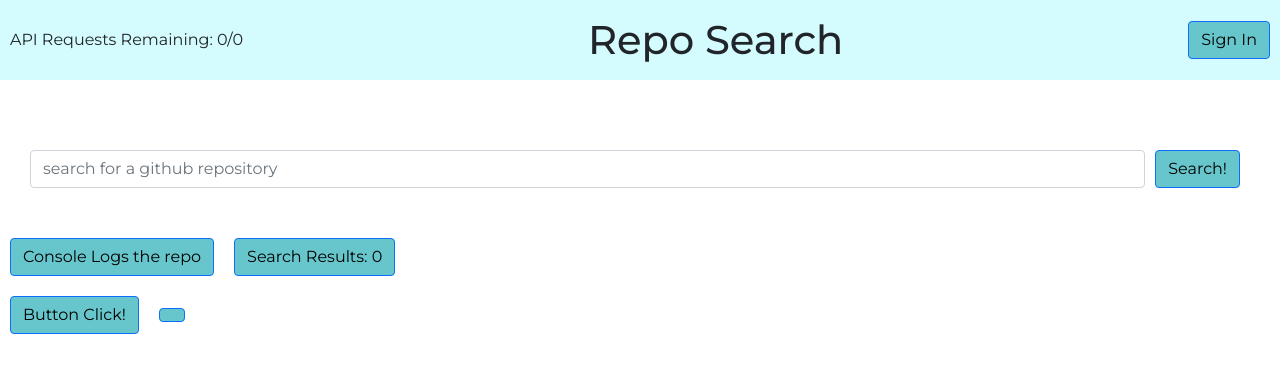
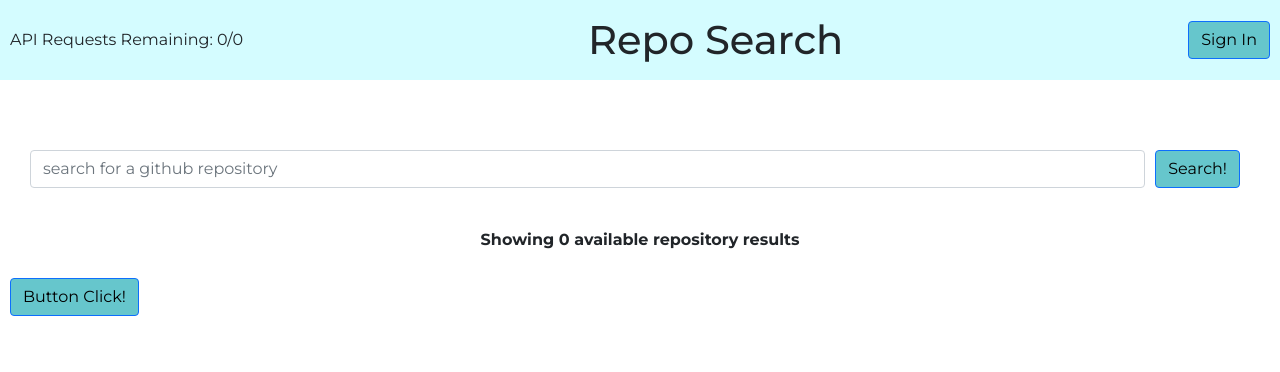
Before and after one commit to hashtagobi1/git-search, a React (Create React App) app: page / in a window 1280 px wide. Shown: the top 372 px of the page. Built offline with nearby package versions, Linux system fonts and the light colour scheme.

Commit message:
search function works! keep refactoring :wrench:

```diff
--- a/src/App.tsx
+++ b/src/App.tsx
@@ -68,7 +68,6 @@ function App() {
       />
       <SearchArea />
       <MyButton onClick={buttonClick}>Button Click!</MyButton>
-      <MyButton>{}</MyButton>
       {/* <Profile /> */}
     </div>
   );
--- a/src/components/Buttons/LoggedComp.tsx
+++ b/src/components/Buttons/LoggedComp.tsx
@@ -1,14 +1,7 @@
-import React, { useEffect } from "react";
 import { useAuth0 } from "@auth0/auth0-react";
 import { MyButton } from "../HeaderBar/HeaderBar.styles";
 
-type LoggedProps = {
-  // callback: () => Promise<void>
-  isLogged: boolean;
-  callback: () => void;
-};
-
-const LoggedComp = ({ isLogged, callback }: LoggedProps) => {
+const LoggedComp = () => {
   const {
     loginWithPopup,
     isAuthenticated,
@@ -19,14 +12,11 @@ const LoggedComp = ({ isLogged, callback }: LoggedProps) => {
   } = useAuth0();
 
   if (isLoading)
-    return (
-      // add framer motion shit
-      <MyButton background="background">Signing in...</MyButton>
-    );
+    return <MyButton background="background">Signing in...</MyButton>;
 
   return (
     <>
-      {!isAuthenticated && !isLogged ? (
+      {!isAuthenticated ? (
         <MyButton
           onClick={() => {
             loginWithPopup();
@@ -40,13 +30,12 @@ const LoggedComp = ({ isLogged, callback }: LoggedProps) => {
         isAuthenticated && (
           // isLogged &&
           <>
-
-
-            {user && (<>
-            <p>Welcome {user.nickname}</p>
-            <img alt="profile-pic" src={user.picture} height="50" />
-
-            </>)}
+            {user && (
+              <>
+                <p>Welcome {user.nickname}</p>
+                <img alt="profile-pic" src={user.picture} height="50" />
+              </>
+            )}
             <MyButton
               onClick={() => {
                 logout();
@@ -55,8 +44,6 @@ const LoggedComp = ({ isLogged, callback }: LoggedProps) => {
             >
               Log out
             </MyButton>
-
-
           </>
         )
       )}
--- a/src/components/FormFields/Input.tsx
+++ b/src/components/FormFields/Input.tsx
@@ -1,32 +1,36 @@
-import React, { useState, useRef } from "react";
-import { ButtonStyles } from "../Buttons/Button.styles";
+import React, {useEffect} from "react";
 import { SearchBoxForm, SubmitButton } from "./Input.styles";
 
+// State Management
+import { useSelector, useDispatch } from "react-redux";
+import { bindActionCreators } from "redux";
+import { actionCreators, State } from "../../state";
+
 const Input = () => {
-  const [input, setInput] = useState<string>("");
-  const inputRef = useRef<any>("");
+
+  const dispatch = useDispatch();
+  const { setInput,fetchRepos } = bindActionCreators(actionCreators, dispatch);
+  const text = useSelector((state: State) => state.inputReducer.input);
 
   const handleChange = (e: React.ChangeEvent<HTMLInputElement>) => {
-    // setInput(inputRef.current.value)
-    setInput(e.target.value);
-    // console.log(input);
+
+    setInput(e.target.value)
+
   };
 
   const handleSubmit = (e: React.ChangeEvent<HTMLButtonElement>) => {
     e.preventDefault();
+    // alert(text);
+    fetchRepos(text)
 
-    alert(input);
+    // fetchRepos(text)
   };
-
   return (
     <SearchBoxForm>
-      {/* <SearchBoxForm.Label>sta!</SearchBoxForm.Label> */}
       <SearchBoxForm.Control
-        ref={inputRef}
         placeholder="search for a github repository"
         onChange={handleChange}
       />
-      {/* <input onChange={handleChange}/>  */}
       <SubmitButton type="submit" onClick={handleSubmit}>
         Search!
       </SubmitButton>
--- a/src/components/HeaderBar/HeaderBar.tsx
+++ b/src/components/HeaderBar/HeaderBar.tsx
@@ -1,48 +1,25 @@
-import { useState } from "react";
 import LoggedComp from "../Buttons/LoggedComp";
+
 // Styles
-// import Login from "../Buttons/LoggedComp";
-// import Logout from "../Buttons/Logout";
-import Logout from "../Buttons/LoggedComp";
 import { HeaderWrapper, HeadingOne, HeadingThree } from "./HeaderBar.styles";
 
 // Props
 type HeaderBarProps = {
   requestsRemaining: number;
   rateLimitTotal: number;
-  // isLogged: boolean;
-  // callback: () => void;
 };
 
 // ! we need to display new
 // !limits based on akant
 
 const HeaderBar = ({ requestsRemaining, rateLimitTotal }: HeaderBarProps) => {
-  const [isLogged, setIsLogged] = useState<boolean>(false);
-
-  // Functions:
-  const toggleLogged = () => {
-    setIsLogged(!isLogged);
-  };
-
   return (
     <HeaderWrapper>
       <HeadingThree>
         API Requests Remaining: {requestsRemaining}/{rateLimitTotal}
       </HeadingThree>
       <HeadingOne>Repo Search </HeadingOne>
-      <LoggedComp isLogged={isLogged} callback={toggleLogged} />
-
-      {/* { isLogged ?
-     <Login isLogged={isLogged} callback={toggleLogged} />
-     :
-     <Logout isLogged={isLogged} callback={toggleLogged} />
-
-
-     } */}
-      {/* {!isLogged ? <Login callback={callback}/> : <Logout />} */}
-
-      {/* {(isLogged && <Logout   onClick={callback} />) || (!isLogged && <Login />)} */}
+      <LoggedComp />
     </HeaderWrapper>
   );
 };
--- a/src/components/SearchArea/SearchArea.styles.ts
+++ b/src/components/SearchArea/SearchArea.styles.ts
@@ -1,6 +1,9 @@
 import styled from "styled-components";
 
+export const SearchWrapper = styled.div``;
 
-export const SearchWrapper = styled.div`
-
-`
+export const Paragraph = styled.p`
+  font-weight: bold;
+  text-align: center;
+  background-color: hsl(0, 0, 0.93);
+`;
--- a/src/components/SearchArea/SearchArea.tsx
+++ b/src/components/SearchArea/SearchArea.tsx
@@ -1,47 +1,61 @@
-import React, { useState } from "react";
 import Input from "../FormFields/Input";
-import { SearchWrapper } from "./SearchArea.styles";
-import { MyButton } from "../HeaderBar/HeaderBar.styles";
+import { SearchWrapper , Paragraph} from "./SearchArea.styles";
 
 // State Management
 import { useSelector, useDispatch } from "react-redux";
 import { bindActionCreators } from "redux";
 import { actionCreators, State } from "../../state";
-import { SearchResponseData } from "../../API/API";
-import { scryRenderedDOMComponentsWithClass } from "react-dom/test-utils";
 
 const SearchArea = () => {
   const dispatch = useDispatch();
+
   // !selector gets access to state
 
-  const totalCount = useSelector((state: State) => state.fetchRepoReducer.items[1]);
-  const results = useSelector((state: State) => state.fetchRepoReducer.items[0]);
-  const loadingState = useSelector((state: State) => state.fetchRepoReducer.loading);
+  const totalCount = useSelector(
+    (state: State) => state.fetchRepoReducer.items[1]
+  );
+  const results = useSelector(
+    (state: State) => state.fetchRepoReducer.items[0]
+  );
+  const loadingState = useSelector(
+    (state: State) => state.fetchRepoReducer.loading
+  );
+  const errorState = useSelector(
+    (state: State) => state.fetchRepoReducer.errorState
+  );
   console.log(results);
 
-  const { fetchRepos } = bindActionCreators(actionCreators, dispatch);
-
   const fetch = () => {
-    if(loadingState  === true){
-      return <h1>Loading!!</h1>
-    } else{
-    return  results.map((result: any) => {
+    if (loadingState === true) {
+      return <h1>Loading! Framer Motion</h1>;
+    } else if (errorState) {
+      return (
+        <div>
+          <p>
+            Woops! Try typing something into the box... Or maybe you should try
+            logging in to increase your search limit!
+          </p>
+          <h1>Display search limit here</h1>
+        </div>
+      );
+    } else {
+      return results.map((result: any) => {
         return (
           <div key={result.id}>
-            <h3 >RepoOwner: {result.full_name}</h3>
-            <p>Stars 🌟:  {result.stargazers_count}</p>
+            <h3>RepoOwner: {result.full_name}</h3>
+            <p>Stars 🌟: {result.stargazers_count}</p>
           </div>
         );
-      })
+      });
     }
-  }
+  };
 
   return (
     <SearchWrapper>
       <Input />
-      <MyButton onClick={() => fetchRepos()}>Console Logs the repo</MyButton>
-        {fetch()}
-      <MyButton>Search Results: {totalCount}</MyButton>
+      <Paragraph>Showing {totalCount} available repository results</Paragraph>
+
+      {fetch()}
     </SearchWrapper>
   );
 };
--- a/src/state/action-creators/index.ts
+++ b/src/state/action-creators/index.ts
@@ -28,7 +28,7 @@ const searchRepo = async (searchTerm: string) => {
 // ! description
 
 export const fetchRepos =
-  () => async (dispatch: Dispatch<Action>, getState: any) => {
+  (searchTerm: string) => async (dispatch: Dispatch<Action>, getState: any) => {
     dispatch({
       type: ActionType.FETCH_REPOS_REQUEST,
       loading: true,
@@ -38,7 +38,7 @@ export const fetchRepos =
     try {
       const response = await axios.get(
         // ! https://api.github.com/search/repositories?q=tetris+language:assembly&sort=stars&order=desc&page=1&per_page=10
-        `https://api.github.com/search/repositories?q=dashboard&page=1&per_page=10`
+        `https://api.github.com/search/repositories?q=${searchTerm}&page=1&per_page=10`
         // `https://api.github.com/search/repositories?q={dashboard}&page=1,per_page=10,sort,order}`
       );
       dispatch({
@@ -49,7 +49,17 @@ export const fetchRepos =
     } catch (error) {
       dispatch({
         type: ActionType.FETCH_REPOS_ERROR,
-        error: error,
+        errorState: true,
+        error: error
       });
     }
   };
+
+export const setInput = (userText:string) => {
+  return (dispatch: Dispatch<Action>) => {
+    dispatch({
+      type: ActionType.SET_INPUT,
+      payload: userText
+    });
+  };
+};
--- a/src/state/action-types/index.ts
+++ b/src/state/action-types/index.ts
@@ -2,4 +2,6 @@ export enum ActionType {
   FETCH_REPO_SUCCESS = "fetch_repos_success",
   FETCH_REPOS_REQUEST = "fetch_repos_request",
   FETCH_REPOS_ERROR = "fetch_repos_error",
+
+  SET_INPUT = "SET_INPUT",
 }
--- a/src/state/reducers/fetchRepoReducer.ts
+++ b/src/state/reducers/fetchRepoReducer.ts
@@ -5,6 +5,7 @@ import { SearchResponseData } from "../../API/API";
 const initialState: any = {
   items: [[], 0],
   loading: false,
+  errorState:false,
   error: null,
 };
 
@@ -14,6 +15,7 @@ const fetchRepoReducer = (state = initialState, action: Action) => {
     case ActionType.FETCH_REPOS_REQUEST:
       return {
         ...state,
+        errorState: false,
         loading: true,
         error: null,
       };
@@ -22,13 +24,15 @@ const fetchRepoReducer = (state = initialState, action: Action) => {
       return {
         ...state,
         loading: false,
+        errorState: false,
         items: [action.payload.items, action.total_count],
       };
     case ActionType.FETCH_REPOS_ERROR:
       return {
         ...state,
         loading: false,
-        error: [],
+        errorState: true,
+        items:[[],0]
       };
     default:
       return state;
--- a/src/state/reducers/index.ts
+++ b/src/state/reducers/index.ts
@@ -1,8 +1,10 @@
 import { combineReducers } from "redux";
 import fetchRepoReducer from "./fetchRepoReducer";
+import inputReducer from "./inputReducer";
 
 const allReducers = combineReducers({
   fetchRepoReducer,
+  inputReducer,
 });
 export default allReducers;
 
--- /dev/null
+++ b/src/state/reducers/inputReducer.ts
@@ -0,0 +1,17 @@
+import { ActionType } from "../action-types";
+import { Action } from "../actions/index";
+
+const initState = {
+  input: "",
+};
+
+const inputReducer = (state: any = initState, action: Action) => {
+  switch (action.type) {
+    case ActionType.SET_INPUT:
+      return { ...state, input: action.payload };
+    default:
+      return state;
+  }
+};
+
+export default inputReducer;
```
Also changed, not shown: src/state/actions/index.ts (+9 -3 lines).
